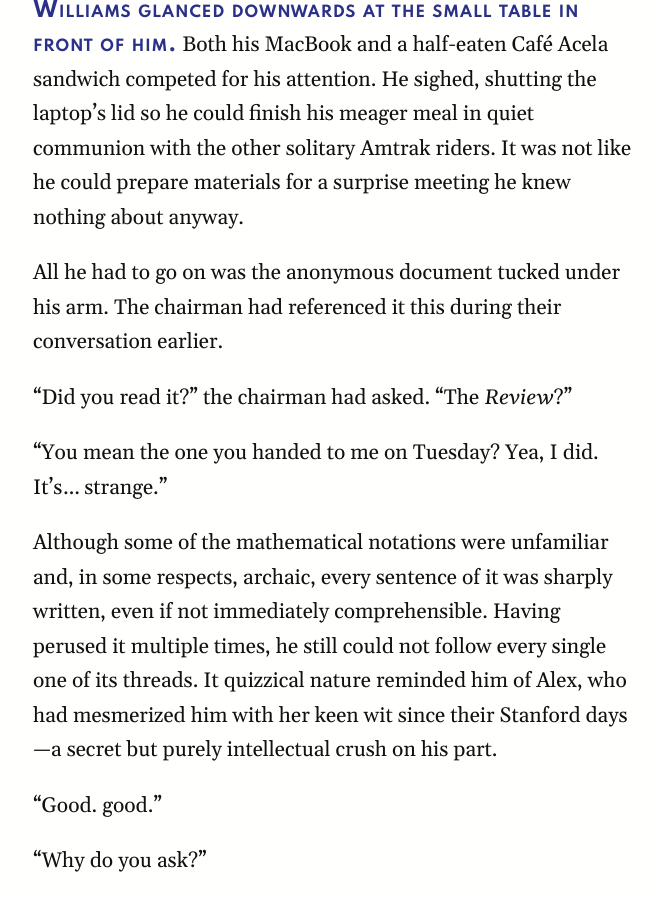
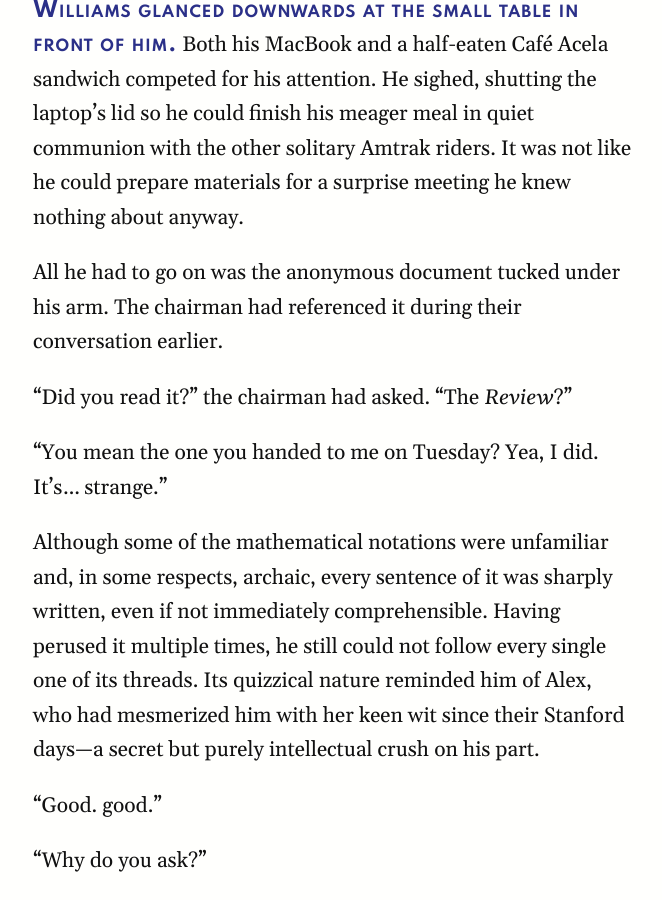
Before and after one commit to AndrewYang2024/AndrewYang2024.github.io, a Jekyll site: the page built from _posts/2020-11-28-Whatever-It-Takes.md, in a window 1280 px wide and 900 px high, scrolled down 5881 px. Shown: the whole window, without its empty margins (63-725 px from the left). Built offline with Jekyll 4.4.1, drawn with Linux system fonts in a browser that asks for light colours; nearby versions of some CDN libraries.

Commit message:
Update 2020-11-28-Whatever-It-Takes.md

```diff
--- a/_posts/2020-11-28-Whatever-It-Takes.md
+++ b/_posts/2020-11-28-Whatever-It-Takes.md
@@ -83,13 +83,13 @@ She hit send on the message and shoved the *Review* into her backpack. If she we
 
 {% newthought ' Williams glanced downwards at the small table in front of him.' %} Both his MacBook and a half-eaten Café Acela sandwich competed for his attention. He sighed, shutting the laptop’s lid so he could finish his meager meal in quiet communion with the other solitary Amtrak riders. It was not like he could prepare materials for a surprise meeting he knew nothing about anyway.
 
-All he had to go on was the anonymous document tucked under his arm. The chairman had referenced it this during their conversation earlier.
+All he had to go on was the anonymous document tucked under his arm. The chairman had referenced it during their conversation earlier.
 
 “Did you read it?” the chairman had asked. “The *Review*?”
 
 “You mean the one you handed to me on Tuesday? Yea, I did. It’s… strange.”
 
-Although some of the mathematical notations were unfamiliar and, in some respects, archaic, every sentence of it was sharply written, even if not immediately comprehensible. Having perused it multiple times, he still could not follow every single one of its threads. It quizzical nature reminded him of Alex, who had mesmerized him with her keen wit since their Stanford days—a secret but purely intellectual crush on his part.
+Although some of the mathematical notations were unfamiliar and, in some respects, archaic, every sentence of it was sharply written, even if not immediately comprehensible. Having perused it multiple times, he still could not follow every single one of its threads. Its quizzical nature reminded him of Alex, who had mesmerized him with her keen wit since their Stanford days—a secret but purely intellectual crush on his part.
 
 “Good. good.”
 
```
